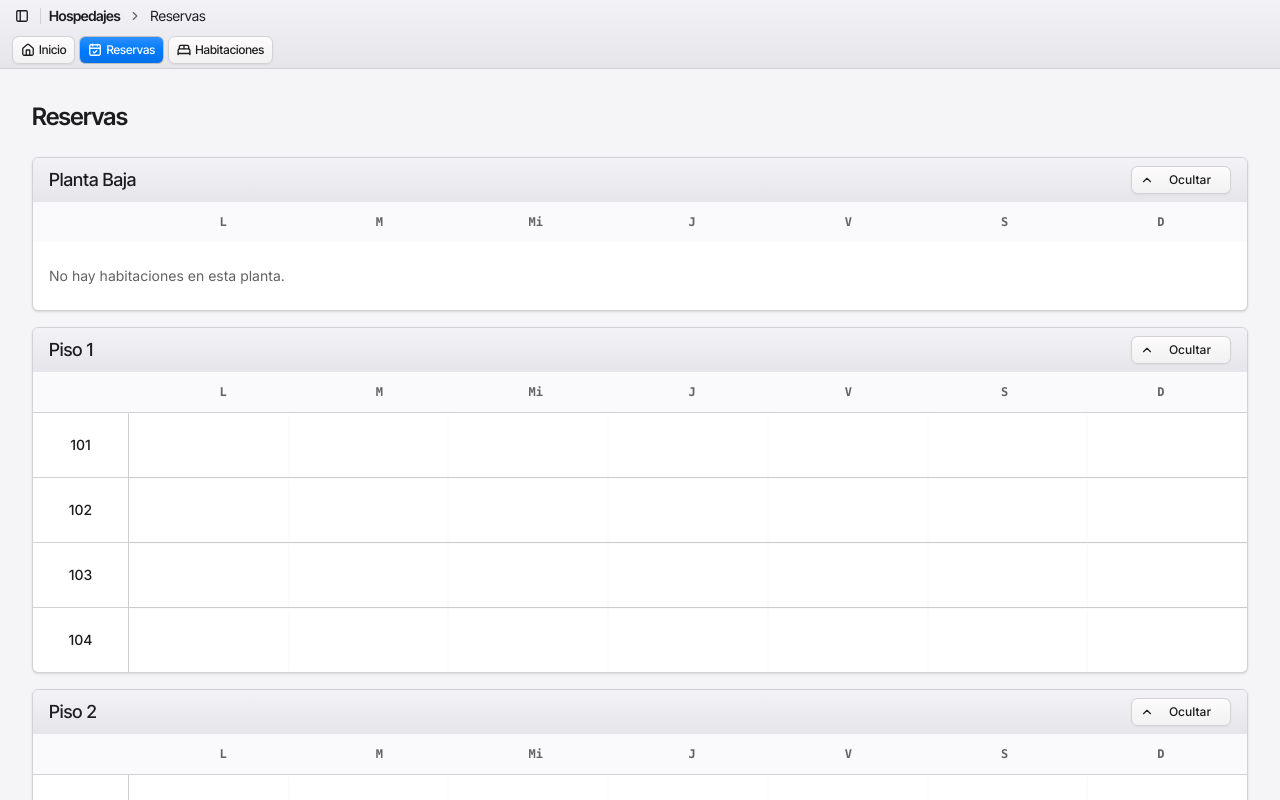
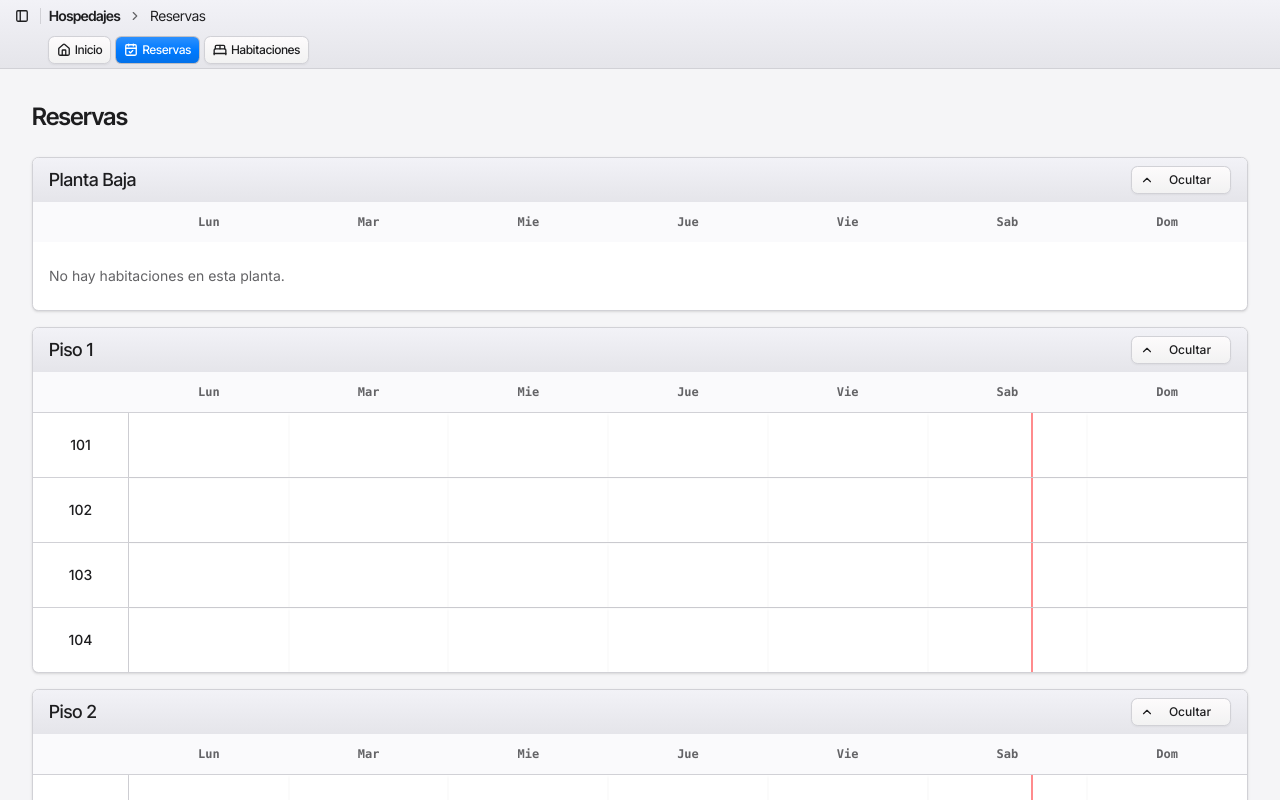
Before and after one commit to Araozu/hospedaje-electric-boogaloo, a React (Vite) app: page /reservas in a window 1280 px wide. Shown: the top 800 px of the page. Built offline with nearby package versions, Linux system fonts and the light colour scheme.

Commit message:
reservations: show current day time

```diff
--- a/src/components/app-navbar.tsx
+++ b/src/components/app-navbar.tsx
@@ -53,7 +53,7 @@ export function AppNavbar() {
 
 			<nav
 				aria-label="Main navigation"
-				className="flex min-h-9 items-center gap-1 overflow-x-auto px-3 py-1"
+				className="flex min-h-9 items-center gap-1 overflow-x-auto px-3 pl-12 pr-1"
 			>
 				{navigationItems.map((item) => {
 					const Icon = item.icon;
--- a/src/routes/reservas.tsx
+++ b/src/routes/reservas.tsx
@@ -1,8 +1,9 @@
 import { createFileRoute } from "@tanstack/react-router";
 import { ChevronDown } from "lucide-react";
-import { useId, useState } from "react";
+import { useEffect, useId, useState } from "react";
 
 import { Button } from "@/components/ui/button";
+import { GetDayPercentage, weekDays, type DayName } from "@/utils/time";
 
 export const Route = createFileRoute("/reservas")({ component: Reservas });
 
@@ -14,16 +15,6 @@ type Floor = {
 type Room = {
 	name: string;
 };
-
-const weekDays = [
-	{ label: "L", name: "Lunes" },
-	{ label: "M", name: "Martes" },
-	{ label: "Mi", name: "Miércoles" },
-	{ label: "J", name: "Jueves" },
-	{ label: "V", name: "Viernes" },
-	{ label: "S", name: "Sábado" },
-	{ label: "D", name: "Domingo" },
-];
 
 function Reservas() {
 	const floors: Array<Floor> = [
@@ -71,6 +62,14 @@ function FloorReservationView({ floor }: { floor: Floor }) {
 	const [isOpen, setIsOpen] = useState(true);
 	const contentId = useId();
 
+	// NOTE: this could be a single global thing, & pass down via context.
+	// Only one per app needed
+	const [nowLineData, setNowLineData] = useState(GetDayPercentage())
+	useEffect(() => {
+		const id = setInterval(() => setNowLineData(GetDayPercentage()), 60_000)
+		return () => clearInterval(id)
+	})
+
 	return (
 		<div className="my-4 overflow-hidden rounded-md border bg-card shadow-sm">
 			<div className="flex items-center justify-between bg-linear-to-b from-muted to-secondary px-4 py-2">
@@ -93,7 +92,7 @@ function FloorReservationView({ floor }: { floor: Floor }) {
 			</div>
 			<div id={contentId} hidden={!isOpen} className="overflow-x-auto">
 				<div className="min-w-xl">
-					<div className="grid grid-cols-[6rem_repeat(7,minmax(2.5rem,1fr))] gap-2 bg-muted/40 px-3 py-2">
+					<div className="grid grid-cols-[6rem_repeat(7,minmax(2.5rem,1fr))] bg-muted/40 py-2">
 						<div className="flex items-center px-1 text-xs font-medium text-muted-foreground"></div>
 						{weekDays.map((day) => (
 							<div
@@ -101,12 +100,17 @@ function FloorReservationView({ floor }: { floor: Floor }) {
 								className="flex items-center justify-center px-1 py-1 text-xs font-semibold font-mono text-muted-foreground"
 								title={day.name}
 							>
-								{day.label}
+								{day.shortName}
 							</div>
 						))}
 					</div>
 					{floor.rooms.length > 0 ? (
-						floor.rooms.map((room) => <RoomView key={room.name} room={room} />)
+						floor.rooms.map((room) => <RoomView
+							key={room.name}
+							room={room}
+							currentTimeRatio={nowLineData[1]}
+							currentDayLabel={nowLineData[0]}
+						/>)
 					) : (
 						<div className="px-4 py-6 text-sm text-muted-foreground">
 							No hay habitaciones en esta planta.
@@ -118,7 +122,8 @@ function FloorReservationView({ floor }: { floor: Floor }) {
 	);
 }
 
-function RoomView({ room }: { room: Room }) {
+type RoomViewProps = { room: Room, currentTimeRatio: number, currentDayLabel: DayName }
+function RoomView({ room, currentTimeRatio: redLine, currentDayLabel }: RoomViewProps) {
 	return (
 		<div className="grid grid-cols-[6rem_repeat(7,minmax(2.5rem,1fr))] border-t group">
 			<div className="flex items-center justify-center px-1 text-sm font-medium
@@ -128,8 +133,15 @@ function RoomView({ room }: { room: Room }) {
 			{weekDays.map((day) => (
 				<div
 					key={`${room.name}-${day.name}`}
-					className="min-h-16 shadow-xs transition-colors hover:border-primary/50 hover:bg-accent/50"
-				/>
+					className="relative min-h-16 shadow-xs transition-colors hover:border-primary/50 hover:bg-accent/50"
+				>
+					{day.label === currentDayLabel ? (
+						<div
+							className="absolute h-full w-0.5 bg-red-400/75"
+							style={{ left: `${redLine * 100}%` }}
+						></div>
+					) : <></>}
+				</div>
 			))}
 		</div>
 	);
--- /dev/null
+++ b/src/utils/time.ts
@@ -0,0 +1,52 @@
+export type DayName = "L" | "M" | "Mi" | "J" | "V" | "S" | "D";
+
+export const daysMap: Array<DayName> = ["D", "L", "M", "Mi", "J", "V", "S"];
+
+export type WeekDay = { label: DayName, name: string, shortName: string }
+export const weekDays: Array<WeekDay> = [
+	{
+		label: "L", name: "Lunes",
+		shortName: "Lun"
+	},
+	{
+		label: "M", name: "Martes",
+		shortName: "Mar"
+	},
+	{
+		label: "Mi", name: "Miércoles",
+		shortName: "Mie"
+	},
+	{
+		label: "J", name: "Jueves",
+		shortName: "Jue"
+	},
+	{
+		label: "V", name: "Viernes",
+		shortName: "Vie"
+	},
+	{
+		label: "S", name: "Sábado",
+		shortName: "Sab"
+	},
+	{
+		label: "D", name: "Domingo",
+		shortName: "Dom"
+	},
+];
+
+/**
+ * Gets the current day, returns a day from L-S and the percentage of the day.
+ * Uses the browser timezone.
+ *
+ * The returned percentage is a number between `[0-1)`, with 2 decimals precision
+ */
+export function GetDayPercentage(): [DayName, number] {
+	const MINUTES_PER_DAY = 24 * 60;
+	const now = new Date();
+	const dayKey = daysMap[now.getDay()];
+	const minutesSinceMidnight = now.getHours() * 60 + now.getMinutes();
+	const dayPercentagePrecise = minutesSinceMidnight / MINUTES_PER_DAY;
+	const dayPercentageRounded = Math.floor(dayPercentagePrecise * 100) / 100;
+
+	return [dayKey, dayPercentageRounded];
+}
```
Also changed, not shown: 1 other file (tests, documents, lock files or other folders).
